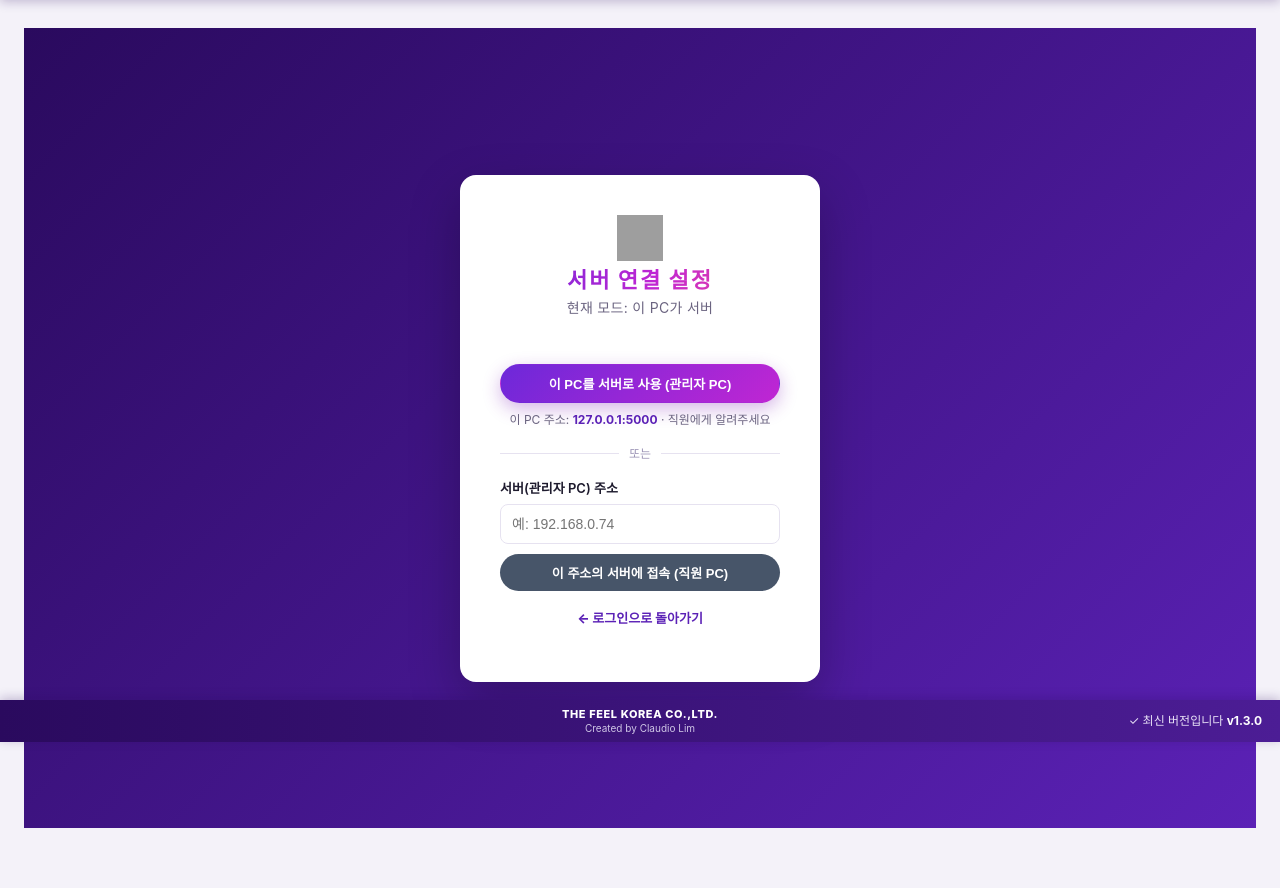
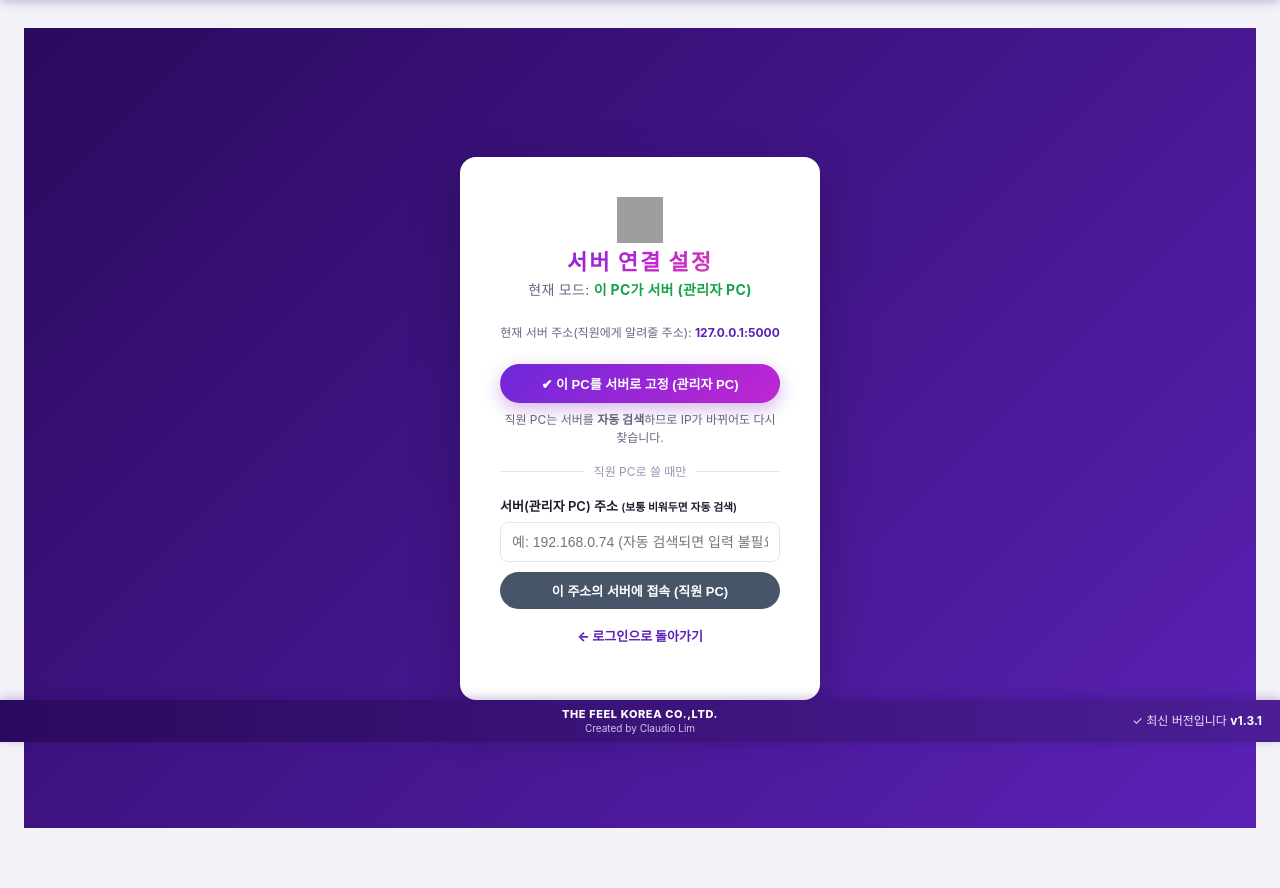
Before and after one commit to Claudio-sys11/thefeel-intranet, a Flask app: page /connect in a window 1280 px wide. Shown: the part 58-946 px from the top of the page. Run offline with Flask 3, Linux system fonts and the light colour scheme; the visitor is signed in with stand-in values (Sample User, id 1); data comes from the database, SQL or seed files in the repository; tables that the repository leaves empty hold one stand-in row (values such as "Sample post"); grey boxes are pictures that could not be loaded.

Commit message:
v1.3.1 - 서버 LAN 자동 탐색 + IP 변경 자동 복구
- UDP 50505 브로드캐스트로 직원 PC가 서버를 자동 검색(IP 입력 불필요)
- 서버는 응답마다 현재 IP를 반환 → 서버 IP가 바뀌어도 직원 PC가 다시 찾음
- 클라이언트: 저장된 주소 연결 실패 시 자동 재탐색→새 IP로 자동 전환/저장
- 서버 IP 변경 감지(server_ip.cfg) → 서버 연결 설정에 변경 안내 배너
- 연결 설정창에 '서버 자동 검색' 버튼(ConfigApi.auto_detect)
- 이 PC=서버(관리자 PC) 고정 강조, 방화벽 bat에 UDP 50505 허용 추가

Co-Authored-By: Claude Opus 4.8 <noreply@anthropic.com>

```diff
--- a/app.py
+++ b/app.py
@@ -212,6 +212,99 @@ def normalize_server_url(s):
     return f"http://{p.hostname}:{p.port or 5000}"
 
 
+# ---------------------------------------------------------------- LAN 서버 자동 탐색 (UDP 브로드캐스트)
+# 직원 PC가 서버 PC를 IP 없이 자동으로 찾고, 서버 IP가 바뀌어도 다시 찾을 수 있게 함.
+DISCOVERY_PORT = 50505
+DISCOVERY_MAGIC = b"TFI_DISCOVER_V1"
+WEB_PORT = getattr(version, "DEFAULT_SERVER_PORT", 5000)
+SERVER_IP_CFG = os.path.join(DATA_DIR, "server_ip.cfg")   # 서버가 마지막으로 기록한 자기 IP(변경 감지용)
+SERVER_IP_CHANGED = None   # (이전IP, 현재IP) — 서버 시작 시 IP가 바뀌었으면 설정됨
+_discovery_started = False
+
+
+def read_last_server_ip():
+    try:
+        return (open(SERVER_IP_CFG, encoding="utf-8").read().strip() or None)
+    except OSError:
+        return None
+
+
+def write_last_server_ip(ip):
+    try:
+        with open(SERVER_IP_CFG, "w", encoding="utf-8") as f:
+            f.write(ip or "")
+    except OSError:
+        pass
+
+
+def _subnet_broadcast():
+    ip = lan_ip()
+    if ip and ip != "127.0.0.1" and ip.count(".") == 3:
+        return ip.rsplit(".", 1)[0] + ".255"
+    return None
+
+
+def start_discovery_responder():
+    """서버 모드 전용: 직원 PC의 탐색 요청에 '현재' IP로 응답하는 UDP 데몬."""
+    global _discovery_started
+    if _discovery_started:
+        return
+    _discovery_started = True
+
+    def _serve():
+        try:
+            s = socket.socket(socket.AF_INET, socket.SOCK_DGRAM)
+            s.setsockopt(socket.SOL_SOCKET, socket.SO_REUSEADDR, 1)
+            s.bind(("", DISCOVERY_PORT))
+        except Exception:
+            return
+        while True:
+            try:
+                data, addr = s.recvfrom(1024)
+                if data.startswith(DISCOVERY_MAGIC):
+                    # 응답마다 현재 IP를 다시 평가 → IP가 바뀌어도 항상 최신값 응답
+                    reply = ("TFI_SERVER|%s|%d" % (lan_ip(), WEB_PORT)).encode("utf-8")
+                    s.sendto(reply, addr)
+            except Exception:
+                pass
+
+    threading.Thread(target=_serve, daemon=True).start()
+
+
+def discover_server(timeout=2.0):
+    """클라이언트(직원 PC): LAN 브로드캐스트로 서버 주소(http://ip:port)를 찾음. 없으면 None."""
+    s = None
+    try:
+        s = socket.socket(socket.AF_INET, socket.SOCK_DGRAM)
+        s.setsockopt(socket.SOL_SOCKET, socket.SO_BROADCAST, 1)
+        s.settimeout(timeout)
+        targets = ["255.255.255.255"]
+        sb = _subnet_broadcast()
+        if sb and sb not in targets:
+            targets.append(sb)
+        for b in targets:
+            try:
+                s.sendto(DISCOVERY_MAGIC, (b, DISCOVERY_PORT))
+            except Exception:
+                pass
+        while True:                       # timeout 안에서 첫 유효 응답 반환
+            data, addr = s.recvfrom(1024)
+            if data.startswith(b"TFI_SERVER|"):
+                parts = data.decode("utf-8", "ignore").split("|")
+                ip = parts[1] if len(parts) > 1 and parts[1] else addr[0]
+                port = parts[2] if len(parts) > 2 and parts[2] else str(WEB_PORT)
+                return f"http://{ip}:{port}"
+    except Exception:
+        return None
+    finally:
+        if s:
+            try:
+                s.close()
+            except Exception:
+                pass
+    return None
+
+
 def relaunch_app():
     """현재 앱(exe)을 재시작 (모드 변경 적용). 성공 시 반환 없음."""
     try:
@@ -403,7 +496,8 @@ def connect_settings():
             write_server_cfg("self")
         threading.Timer(1.2, relaunch_app).start()   # 응답 후 재시작
         return render_template("connect.html", restarting=True, lan_ip=lan_ip())
-    return render_template("connect.html", cur=read_server_cfg(), lan_ip=lan_ip())
+    return render_template("connect.html", cur=read_server_cfg(), lan_ip=lan_ip(),
+                           ip_changed=SERVER_IP_CHANGED)
 
 
 @app.route("/signup", methods=["GET", "POST"])
--- a/build_bats.py
+++ b/build_bats.py
@@ -25,7 +25,11 @@ if errorlevel 1 (
   pause
   exit /b 1
 )
-echo [완료] 5000 포트 인바운드가 허용되었습니다.
+echo [완료] 5000 포트(TCP) 인바운드가 허용되었습니다.
+REM 서버 자동 검색용 UDP 50505 (직원 PC가 서버를 자동으로 찾게 함)
+netsh advfirewall firewall delete rule name="The Feel Intranet Discovery 50505" >nul 2>&1
+netsh advfirewall firewall add rule name="The Feel Intranet Discovery 50505" dir=in action=allow protocol=UDP localport=50505 profile=any >nul
+echo [완료] 50505 포트(UDP, 자동 검색) 인바운드가 허용되었습니다.
 echo.
 echo  이 서버 PC의 IP 주소(직원에게 알려줄 주소):
 ipconfig | findstr /c:"IPv4"
--- a/static/style.css
+++ b/static/style.css
@@ -83,6 +83,8 @@ table.list.center th,table.list.center td{text-align:center;vertical-align:middl
 table.list.wide th,table.list.wide td{padding:12px 9px}
 td.dt{font-size:12px;color:#334155;white-space:nowrap;line-height:1.35}
 td.dt .dt-time{font-size:11px;color:#94a3b8}
+.ipchg{background:#fef3c7;color:#92400e;border:1px solid #fcd34d;border-radius:10px;
+  padding:10px 12px;font-size:12.5px;line-height:1.5;margin:6px 0 10px}
 .status-radio{display:flex;gap:22px;align-items:center;padding:6px 0}
 .divider2{display:flex;align-items:center;gap:10px;color:#9b93b5;font-size:12px;margin:16px 0}
 .divider2::before,.divider2::after{content:"";flex:1;height:1px;background:#e6e2f0}
--- a/templates/connect.html
+++ b/templates/connect.html
@@ -11,14 +11,22 @@
       <img src="{{ url_for('static', filename='logo.svg') }}" alt="" class="login-logo sm">
       <h1 class="wordmark" style="font-size:22px">서버 연결 설정</h1>
       <p class="sub">현재 모드:
-        {% if not cur or cur=='self' %}이 PC가 서버{% else %}{{ cur }} 에 접속{% endif %}
+        {% if not cur or cur=='self' %}<b style="color:#16a34a">이 PC가 서버 (관리자 PC)</b>{% else %}{{ cur }} 에 접속{% endif %}
       </p>
+
+      {% if ip_changed %}
+      <div class="ipchg">⚠ 이 서버 PC의 IP가 <b>{{ ip_changed[0] }}</b> → <b>{{ ip_changed[1] }}</b> 로 변경되었습니다.<br>
+        직원 PC는 다음 실행 시 <b>자동으로</b> 새 주소를 찾으니 별도 수정은 필요 없습니다.</div>
+      {% endif %}
+
+      <div class="ver-check ok" style="margin-top:8px">현재 서버 주소(직원에게 알려줄 주소): <b>{{ lan_ip }}:5000</b></div>
+
       <form method="post">
-        <button type="submit" name="mode" value="self" class="btn primary full">이 PC를 서버로 사용 (관리자 PC)</button>
-        <div class="ver-check ok" style="margin-top:8px">이 PC 주소: <b>{{ lan_ip }}:5000</b> · 직원에게 알려주세요</div>
-        <div class="divider2">또는</div>
-        <label>서버(관리자 PC) 주소</label>
-        <input type="text" name="server" placeholder="예: 192.168.0.74">
+        <button type="submit" name="mode" value="self" class="btn primary full">✔ 이 PC를 서버로 고정 (관리자 PC)</button>
+        <p class="hint" style="text-align:center;margin:8px 0 0">직원 PC는 서버를 <b>자동 검색</b>하므로 IP가 바뀌어도 다시 찾습니다.</p>
+        <div class="divider2">직원 PC로 쓸 때만</div>
+        <label>서버(관리자 PC) 주소 <small>(보통 비워두면 자동 검색)</small></label>
+        <input type="text" name="server" placeholder="예: 192.168.0.74 (자동 검색되면 입력 불필요)">
         <button type="submit" name="mode" value="client" class="btn full" style="margin-top:10px;background:#475569;color:#fff;border:0">이 주소의 서버에 접속 (직원 PC)</button>
       </form>
       <p class="signup-cta"><a href="{{ url_for('login') }}">← 로그인으로 돌아가기</a></p>
--- a/version.py
+++ b/version.py
@@ -1,6 +1,6 @@
 # -*- coding: utf-8 -*-
 """버전 및 배포 정보 (릴리스마다 __version__ 만 올리면 됨)"""
-__version__ = "1.3.0"
+__version__ = "1.3.1"
 GITHUB_OWNER = "Claudio-sys11"
 GITHUB_REPO = "thefeel-intranet"
 # 릴리스 자산(설치파일) 이름 패턴 (실제 파일명에는 버전이 붙음: ...-1.0.2.exe)
```
Also changed, not shown: desktop.py (+56 -10 lines), 1 other file.
